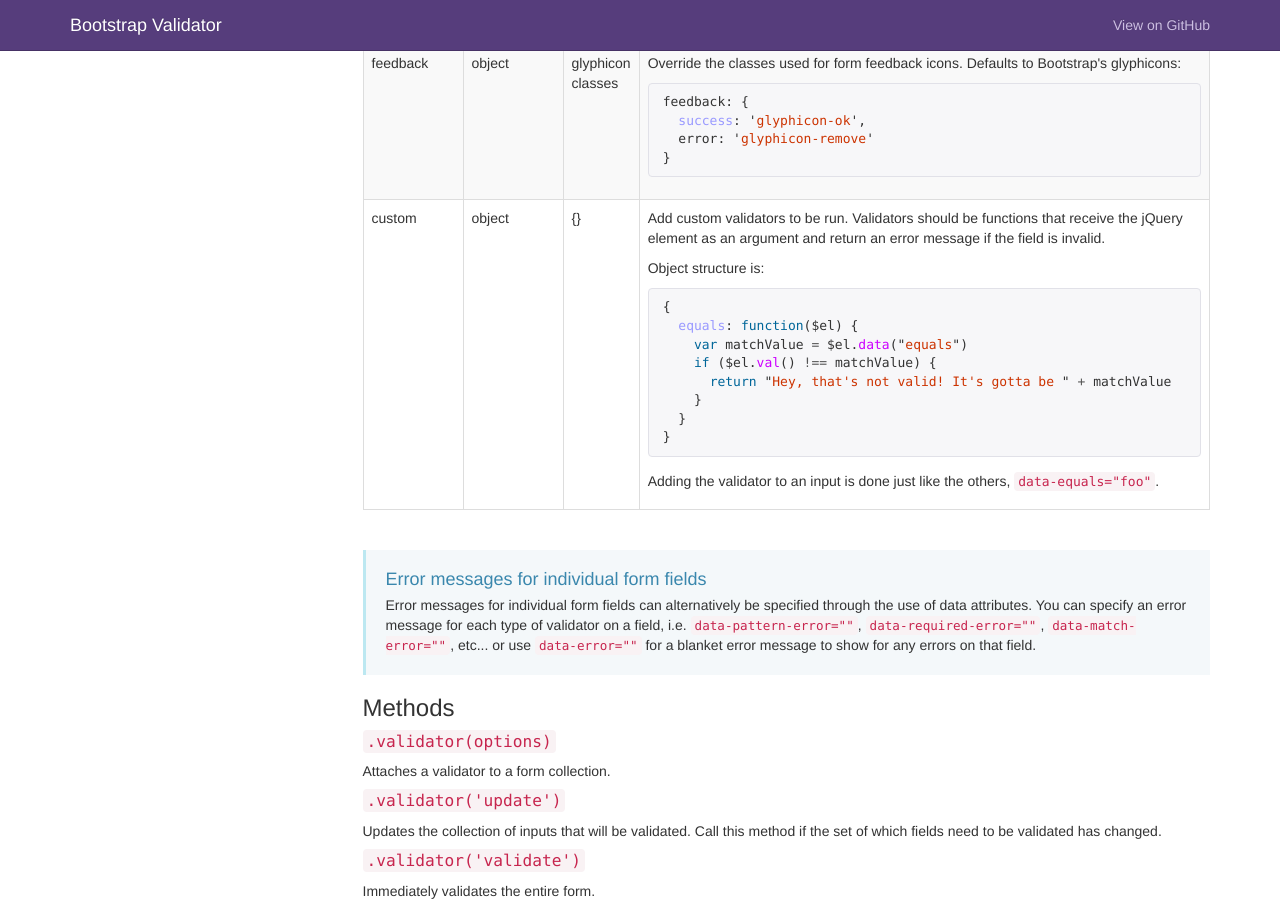
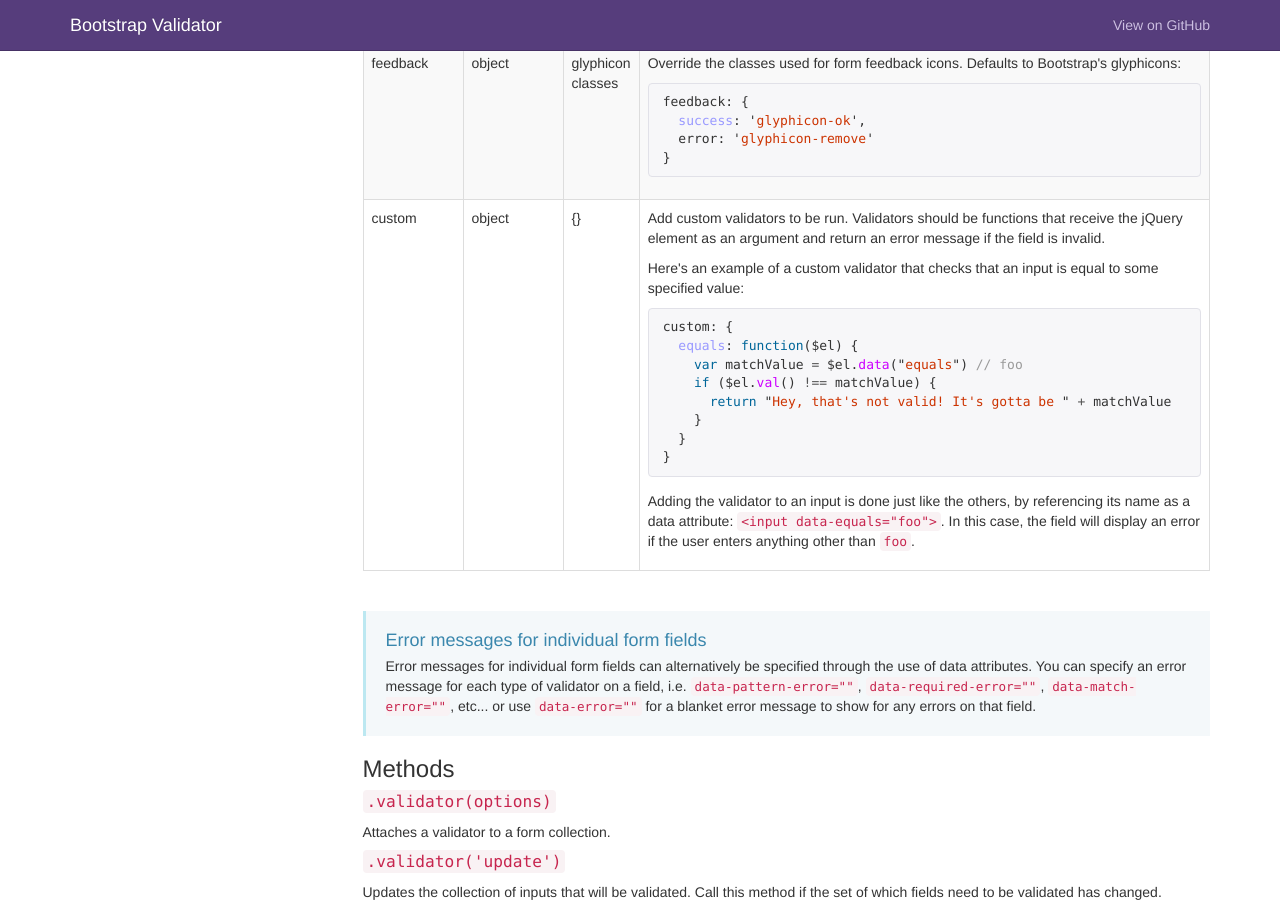
Before and after one commit to 1000hz/bootstrap-validator, a Jekyll site: the page built from docs/index.html, in a window 1280 px wide and 900 px high, scrolled down 4158 px. Built offline with Jekyll 4.4.1, drawn with Linux system fonts in a browser that asks for light colours; nearby versions of some CDN libraries; comment, search, counter and statistics services are not loaded.

Commit message:
Improving clarity of custom validator docs

```diff
--- a/docs/index.html
+++ b/docs/index.html
@@ -280,18 +280,18 @@ feedback: {
            <td>{}</td>
            <td>
              <p>Add custom validators to be run. Validators should be functions that receive the jQuery element as an argument and return an error message if the field is invalid.</p>
-             <p>Object structure is:<p>
+             <p>Here's an example of a custom validator that checks that an input is equal to some specified value:<p>
 {% highlight js %}
-{
+custom: {
   equals: function($el) {
-    var matchValue = $el.data("equals")
+    var matchValue = $el.data("equals") // foo
     if ($el.val() !== matchValue) {
       return "Hey, that's not valid! It's gotta be " + matchValue
     }
   }
 }
 {% endhighlight %}
-             <p>Adding the validator to an input is done just like the others, <code>data-equals="foo"</code>.</p>
+             <p>Adding the validator to an input is done just like the others, by referencing its name as a data attribute: <code>&lt;input data-equals="foo"&gt;</code>. In this case, the field will display an error if the user enters anything other than <code>foo</code>.</p>
            </td>
          </tr>
         </tbody>
```
